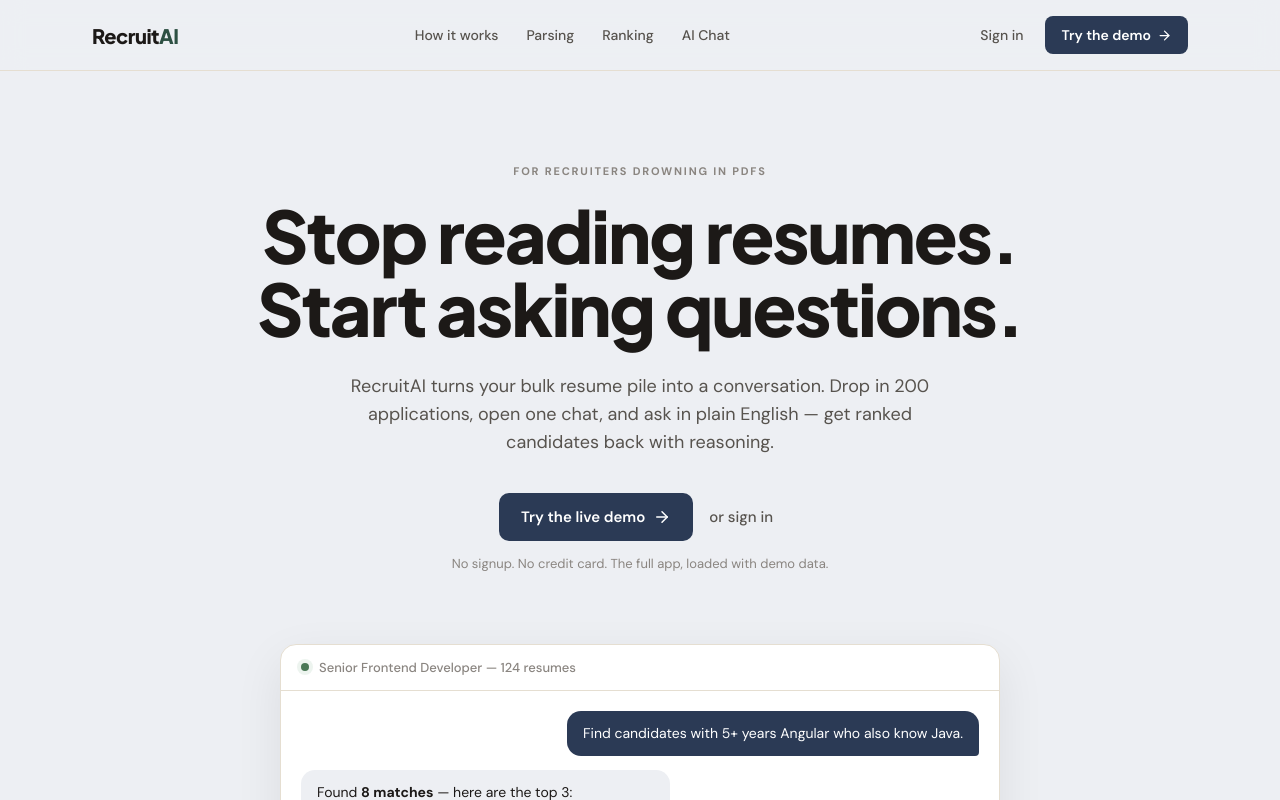
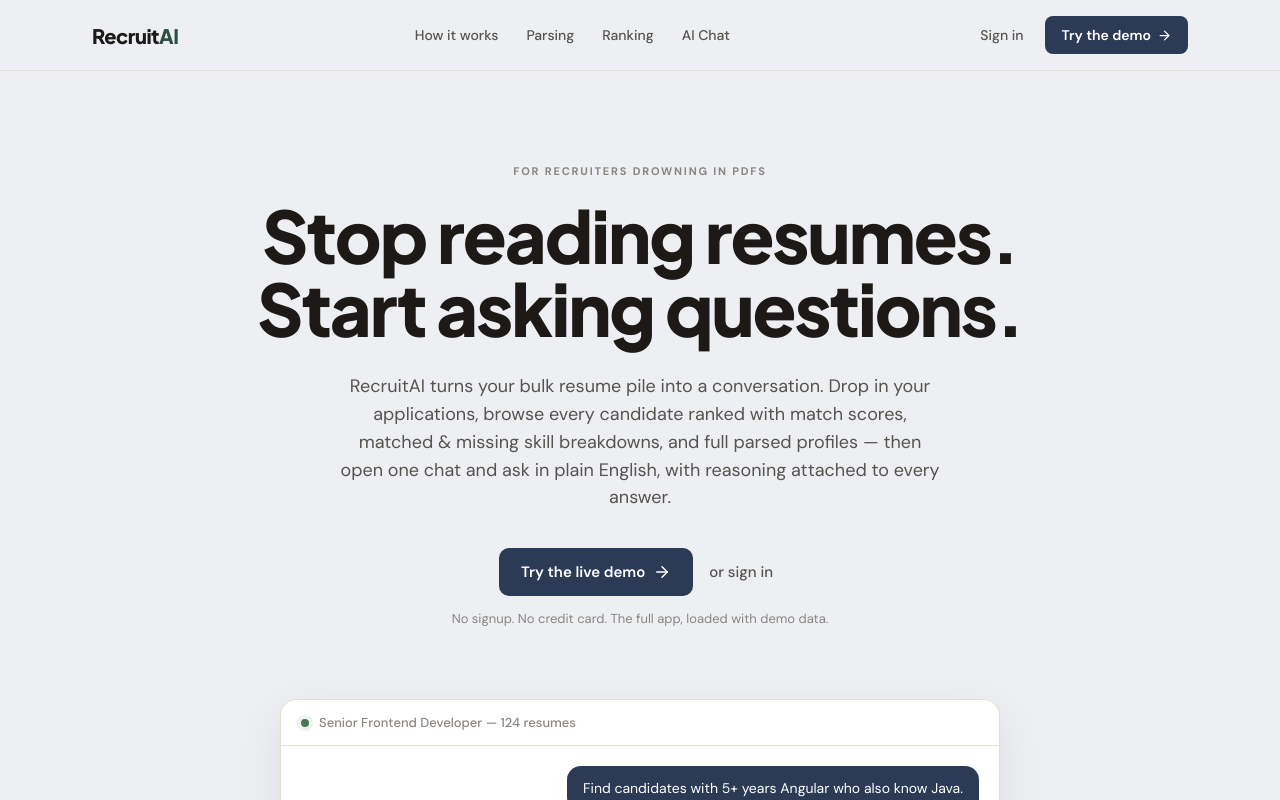
Before and after one commit to hamdanmadara/recruit-ai, a React (Vite) app: page / in a window 1280 px wide. Shown: the top 800 px of the page. Built offline with nearby package versions, Linux system fonts and the light colour scheme.

Commit message:
Fix sub title

```diff
--- a/src/pages/Landing.jsx
+++ b/src/pages/Landing.jsx
@@ -100,8 +100,10 @@
         </h1>
         <p className="hero-sub">
           RecruitAI turns your bulk resume pile into a conversation. Drop in
-          200 applications, open one chat, and ask in plain English — get
-          ranked candidates back with reasoning.
+          your applications, browse every candidate ranked with match scores,
+          matched &amp; missing skill breakdowns, and full parsed profiles —
+          then open one chat and ask in plain English, with reasoning attached
+          to every answer.
         </p>
         <div className="hero-ctas">
           <button
```
